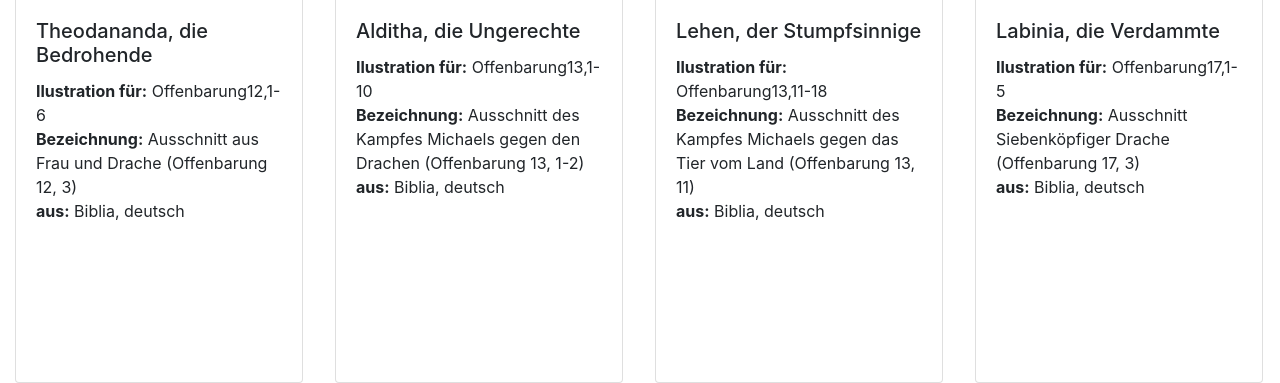
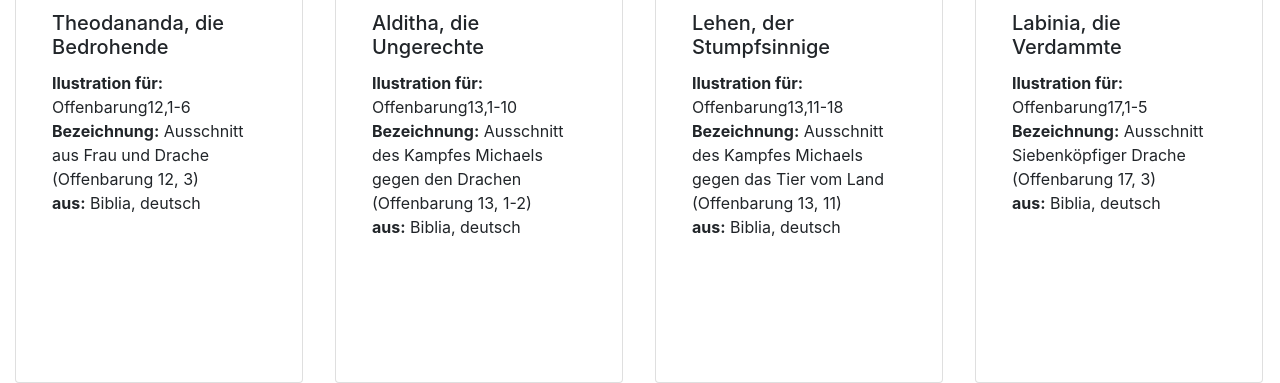
Before and after one commit to merenor/momeback, a Django app: page /view/allmonsters in a window 1280 px wide. Shown: the part 873-1256 px from the top of the page. Run offline with Django 3.2, Linux system fonts and the light colour scheme; data comes from the database, SQL or seed files in the repository; parts of the project's set-up code (start-up, migrations or seed data) failed here and were passed over; some libraries are stand-ins or nearby versions.

Commit message:
carneval commit 5

```diff
--- a/monsterapi/templates/monsters.html
+++ b/monsterapi/templates/monsters.html
@@ -14,7 +14,7 @@
       <div class="row">
         {% for monster in monsters %}
         <div class="col">
-          <div class="card" style="width: 18rem; height: 600px;">
+          <div class="card" style="width: 18rem; height: 600px; padding: 1em;">
             <img class="card-img-top" src="http://monsterapi.pythonanywhere.com/media/monster_pics/{{ monster.picture_filename }}" alt="Card image cap">
             <div class="card-body">
               <h5 class="card-title">{{ monster.name }}</h5>
```
